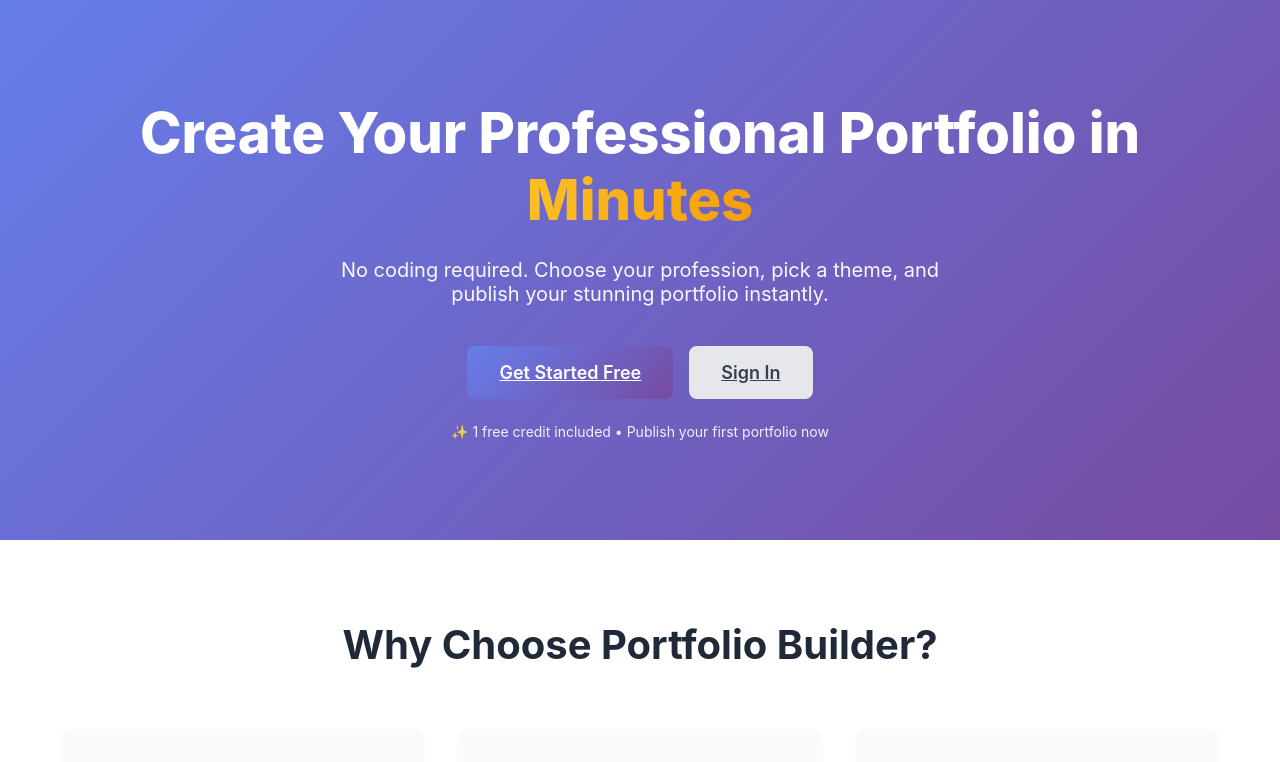
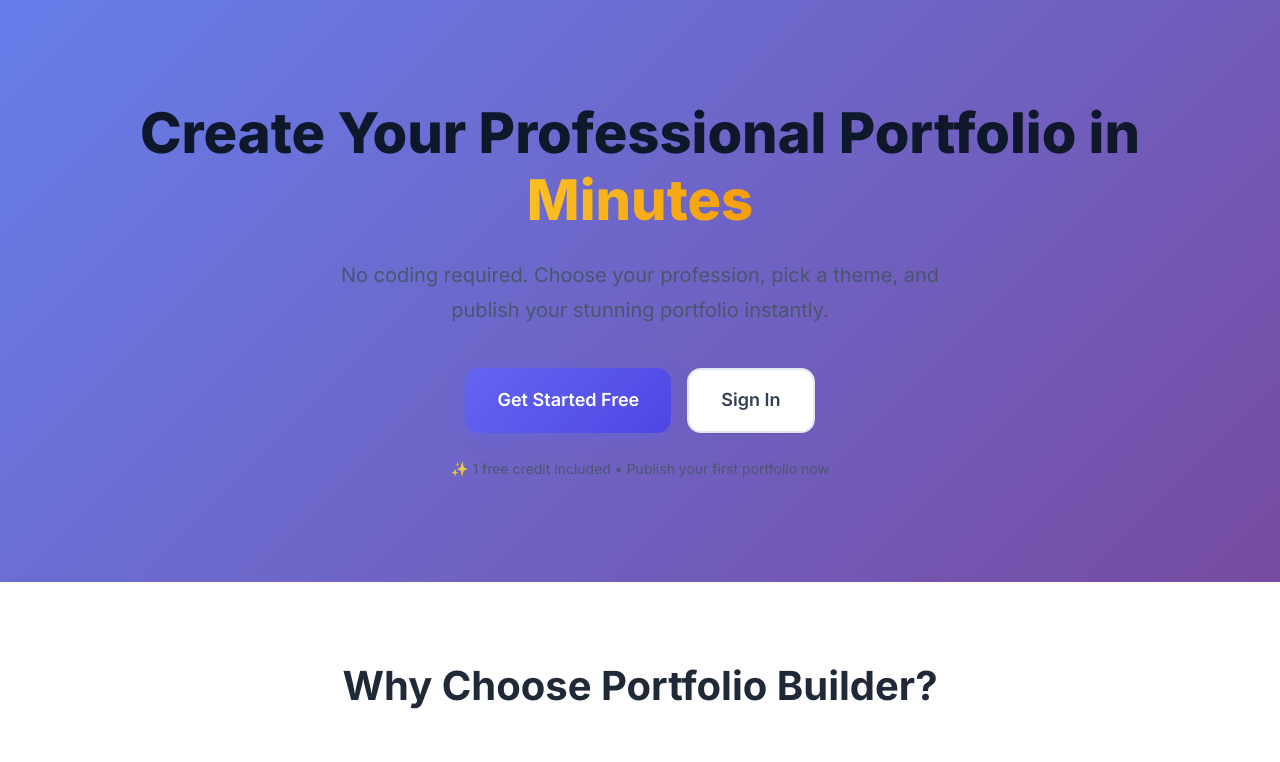
Before and after one commit to mehedyk/portfolio-maker, a React (Create React App) app: page / in a window 1280 px wide. Shown: the top 762 px of the page. Built offline with nearby package versions, Linux system fonts and the light colour scheme; no server answers; the HTML template or start-up script is replaced by a standard one.

Commit message:
editing index.css for better view

```diff
--- a/src/index.css
+++ b/src/index.css
@@ -1,125 +1,244 @@
+@import url('https://fonts.googleapis.com/css2?family=Inter:wght@300;400;500;600;700;800;900&display=swap');
+
 * {
   margin: 0;
   padding: 0;
   box-sizing: border-box;
 }
 
+:root {
+  --primary: #6366f1;
+  --primary-dark: #4f46e5;
+  --primary-light: #818cf8;
+  --secondary: #ec4899;
+  --success: #10b981;
+  --warning: #f59e0b;
+  --danger: #ef4444;
+  --dark: #0f172a;
+  --gray-50: #f8fafc;
+  --gray-100: #f1f5f9;
+  --gray-200: #e2e8f0;
+  --gray-300: #cbd5e1;
+  --gray-400: #94a3b8;
+  --gray-500: #64748b;
+  --gray-600: #475569;
+  --gray-700: #334155;
+  --gray-800: #1e293b;
+  --gray-900: #0f172a;
+  --shadow-sm: 0 1px 2px 0 rgba(0, 0, 0, 0.05);
+  --shadow: 0 1px 3px 0 rgba(0, 0, 0, 0.1), 0 1px 2px -1px rgba(0, 0, 0, 0.1);
+  --shadow-md: 0 4px 6px -1px rgba(0, 0, 0, 0.1), 0 2px 4px -2px rgba(0, 0, 0, 0.1);
+  --shadow-lg: 0 10px 15px -3px rgba(0, 0, 0, 0.1), 0 4px 6px -4px rgba(0, 0, 0, 0.1);
+  --shadow-xl: 0 20px 25px -5px rgba(0, 0, 0, 0.1), 0 8px 10px -6px rgba(0, 0, 0, 0.1);
+}
+
 body {
-  font-family: -apple-system, BlinkMacSystemFont, 'Segoe UI', 'Roboto', 'Oxygen',
-    'Ubuntu', 'Cantarell', 'Fira Sans', 'Droid Sans', 'Helvetica Neue',
-    sans-serif;
+  font-family: 'Inter', -apple-system, BlinkMacSystemFont, 'Segoe UI', 'Roboto', sans-serif;
   -webkit-font-smoothing: antialiased;
   -moz-osx-font-smoothing: grayscale;
-  background-color: #f9fafb;
+  background-color: var(--gray-50);
+  color: var(--gray-900);
+  line-height: 1.6;
 }
 
-code {
-  font-family: source-code-pro, Menlo, Monaco, Consolas, 'Courier New',
-    monospace;
+/* Container */
+.container {
+  max-width: 1280px;
+  margin: 0 auto;
+  padding: 0 24px;
 }
 
-/* Utility Classes */
-.container {
-  max-width: 1200px;
-  margin: 0 auto;
-  padding: 0 20px;
+/* Typography */
+h1, h2, h3, h4, h5, h6 {
+  font-weight: 700;
+  line-height: 1.2;
+  color: var(--gray-900);
+  margin-bottom: 0.5em;
 }
 
+h1 { font-size: 3rem; }
+h2 { font-size: 2.25rem; }
+h3 { font-size: 1.875rem; }
+h4 { font-size: 1.5rem; }
+h5 { font-size: 1.25rem; }
+h6 { font-size: 1rem; }
+
+p {
+  color: var(--gray-600);
+  line-height: 1.75;
+}
+
+/* Buttons - Modern, clean design */
 .btn {
+  display: inline-flex;
+  align-items: center;
+  justify-content: center;
+  gap: 8px;
   padding: 12px 24px;
   border: none;
-  border-radius: 8px;
-  font-size: 16px;
+  border-radius: 12px;
+  font-size: 15px;
   font-weight: 600;
   cursor: pointer;
+  transition: all 0.2s cubic-bezier(0.4, 0, 0.2, 1);
+  text-decoration: none;
+  white-space: nowrap;
+  outline: none;
+  position: relative;
+  overflow: hidden;
+}
+
+.btn:disabled {
+  opacity: 0.5;
+  cursor: not-allowed;
+}
+
+.btn-primary {
+  background: linear-gradient(135deg, var(--primary) 0%, var(--primary-dark) 100%);
+  color: white;
+  box-shadow: 0 4px 14px 0 rgba(99, 102, 241, 0.39);
+}
+
+.btn-primary:hover:not(:disabled) {
+  transform: translateY(-2px);
+  box-shadow: 0 6px 20px rgba(99, 102, 241, 0.4);
+}
+
+.btn-primary:active:not(:disabled) {
+  transform: translateY(0);
+}
+
+.btn-secondary {
+  background-color: white;
+  color: var(--gray-700);
+  border: 2px solid var(--gray-200);
+  box-shadow: var(--shadow-sm);
+}
+
+.btn-secondary:hover:not(:disabled) {
+  background-color: var(--gray-50);
+  border-color: var(--gray-300);
+}
+
+.btn-danger {
+  background-color: var(--danger);
+  color: white;
+  box-shadow: 0 4px 14px 0 rgba(239, 68, 68, 0.39);
+}
+
+.btn-danger:hover:not(:disabled) {
+  background-color: #dc2626;
+  transform: translateY(-2px);
+}
+
+.btn-success {
+  background-color: var(--success);
+  color: white;
+  box-shadow: 0 4px 14px 0 rgba(16, 185, 129, 0.39);
+}
+
+.btn-success:hover:not(:disabled) {
+  background-color: #059669;
+  transform: translateY(-2px);
+}
+
+.btn-large {
+  padding: 16px 32px;
+  font-size: 17px;
+  border-radius: 14px;
+}
+
+/* Cards - Premium look */
+.card {
+  background: white;
+  border-radius: 16px;
+  padding: 24px;
+  box-shadow: var(--shadow);
+  border: 1px solid var(--gray-100);
   transition: all 0.3s ease;
 }
 
-.btn-primary {
-  background: linear-gradient(135deg, #667eea 0%, #764ba2 100%);
-  color: white;
+.card:hover {
+  box-shadow: var(--shadow-lg);
+  transform: translateY(-4px);
 }
 
-.btn-primary:hover {
-  transform: translateY(-2px);
-  box-shadow: 0 10px 20px rgba(102, 126, 234, 0.3);
+/* Inputs - Clean and modern */
+.input, .textarea, select {
+  width: 100%;
+  padding: 12px 16px;
+  border: 2px solid var(--gray-200);
+  border-radius: 10px;
+  font-size: 15px;
+  font-family: inherit;
+  transition: all 0.2s ease;
+  background-color: white;
+  color: var(--gray-900);
 }
 
-.btn-secondary {
-  background-color: #e5e7eb;
-  color: #374151;
+.input:focus, .textarea:focus, select:focus {
+  outline: none;
+  border-color: var(--primary);
+  box-shadow: 0 0 0 3px rgba(99, 102, 241, 0.1);
 }
 
-.btn-secondary:hover {
-  background-color: #d1d5db;
+.input::placeholder, .textarea::placeholder {
+  color: var(--gray-400);
 }
 
-.btn-danger {
-  background-color: #ef4444;
-  color: white;
-}
-
-.btn-danger:hover {
-  background-color: #dc2626;
-}
-
-.btn-success {
-  background-color: #10b981;
-  color: white;
-}
-
-.btn-success:hover {
-  background-color: #059669;
-}
-
-.card {
-  background: white;
-  border-radius: 12px;
-  padding: 24px;
-  box-shadow: 0 1px 3px rgba(0, 0, 0, 0.1);
-}
-
-.input {
-  width: 100%;
-  padding: 12px 16px;
-  border: 2px solid #e5e7eb;
-  border-radius: 8px;
-  font-size: 16px;
-  transition: border-color 0.3s ease;
-}
-
-.input:focus {
-  outline: none;
-  border-color: #667eea;
+.textarea {
+  resize: vertical;
+  min-height: 120px;
 }
 
 .label {
   display: block;
   margin-bottom: 8px;
   font-weight: 600;
-  color: #374151;
+  color: var(--gray-700);
+  font-size: 14px;
+  letter-spacing: -0.01em;
 }
 
+.form-group {
+  margin-bottom: 20px;
+}
+
+/* Error and success messages */
 .error {
-  color: #ef4444;
+  color: var(--danger);
   font-size: 14px;
-  margin-top: 4px;
+  margin-top: 6px;
+  display: flex;
+  align-items: center;
+  gap: 6px;
+}
+
+.error::before {
+  content: "⚠️";
 }
 
 .success {
-  color: #10b981;
+  color: var(--success);
   font-size: 14px;
-  margin-top: 4px;
+  margin-top: 6px;
+  display: flex;
+  align-items: center;
+  gap: 6px;
 }
 
-/* Loading Spinner */
+.success::before {
+  content: "✅";
+}
+
+/* Loading spinner - Modern */
 .spinner {
-  border: 3px solid #f3f4f6;
-  border-top: 3px solid #667eea;
+  border: 3px solid var(--gray-200);
+  border-top: 3px solid var(--primary);
   border-radius: 50%;
-  width: 40px;
-  height: 40px;
-  animation: spin 1s linear infinite;
+  width: 48px;
+  height: 48px;
+  animation: spin 0.8s linear infinite;
   margin: 20px auto;
 }
 
@@ -128,14 +247,128 @@ code {
   100% { transform: rotate(360deg); }
 }
 
+/* Badges */
+.badge {
+  display: inline-flex;
+  align-items: center;
+  gap: 6px;
+  padding: 6px 12px;
+  border-radius: 8px;
+  font-size: 13px;
+  font-weight: 600;
+  text-transform: uppercase;
+  letter-spacing: 0.5px;
+}
+
+.badge-primary {
+  background-color: rgba(99, 102, 241, 0.1);
+  color: var(--primary);
+}
+
+.badge-success {
+  background-color: rgba(16, 185, 129, 0.1);
+  color: var(--success);
+}
+
+.badge-warning {
+  background-color: rgba(245, 158, 11, 0.1);
+  color: var(--warning);
+}
+
+.badge-danger {
+  background-color: rgba(239, 68, 68, 0.1);
+  color: var(--danger);
+}
+
+/* Animations */
+@keyframes fadeIn {
+  from {
+    opacity: 0;
+    transform: translateY(10px);
+  }
+  to {
+    opacity: 1;
+    transform: translateY(0);
+  }
+}
+
+.fade-in {
+  animation: fadeIn 0.5s ease-out;
+}
+
+@keyframes slideUp {
+  from {
+    opacity: 0;
+    transform: translateY(20px);
+  }
+  to {
+    opacity: 1;
+    transform: translateY(0);
+  }
+}
+
+.slide-up {
+  animation: slideUp 0.6s ease-out;
+}
+
+/* Utility classes */
+.text-center { text-align: center; }
+.text-left { text-align: left; }
+.text-right { text-align: right; }
+
+.mb-1 { margin-bottom: 0.5rem; }
+.mb-2 { margin-bottom: 1rem; }
+.mb-3 { margin-bottom: 1.5rem; }
+.mb-4 { margin-bottom: 2rem; }
+.mb-5 { margin-bottom: 3rem; }
+
+.mt-1 { margin-top: 0.5rem; }
+.mt-2 { margin-top: 1rem; }
+.mt-3 { margin-top: 1.5rem; }
+.mt-4 { margin-top: 2rem; }
+.mt-5 { margin-top: 3rem; }
+
 /* Responsive */
 @media (max-width: 768px) {
   .container {
     padding: 0 16px;
   }
 
+  h1 { font-size: 2rem; }
+  h2 { font-size: 1.75rem; }
+  h3 { font-size: 1.5rem; }
+
   .btn {
     padding: 10px 20px;
     font-size: 14px;
   }
+
+  .btn-large {
+    padding: 14px 28px;
+    font-size: 15px;
+  }
 }
+
+/* Scrollbar styling */
+::-webkit-scrollbar {
+  width: 10px;
+}
+
+::-webkit-scrollbar-track {
+  background: var(--gray-100);
+}
+
+::-webkit-scrollbar-thumb {
+  background: var(--gray-300);
+  border-radius: 5px;
+}
+
+::-webkit-scrollbar-thumb:hover {
+  background: var(--gray-400);
+}
+
+/* Selection color */
+::selection {
+  background-color: rgba(99, 102, 241, 0.2);
+  color: var(--gray-900);
+}
```
